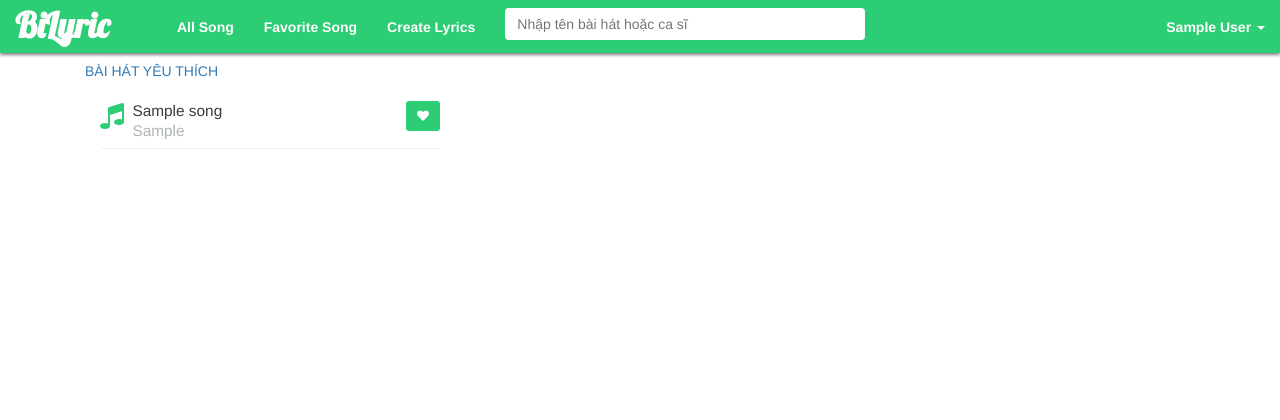
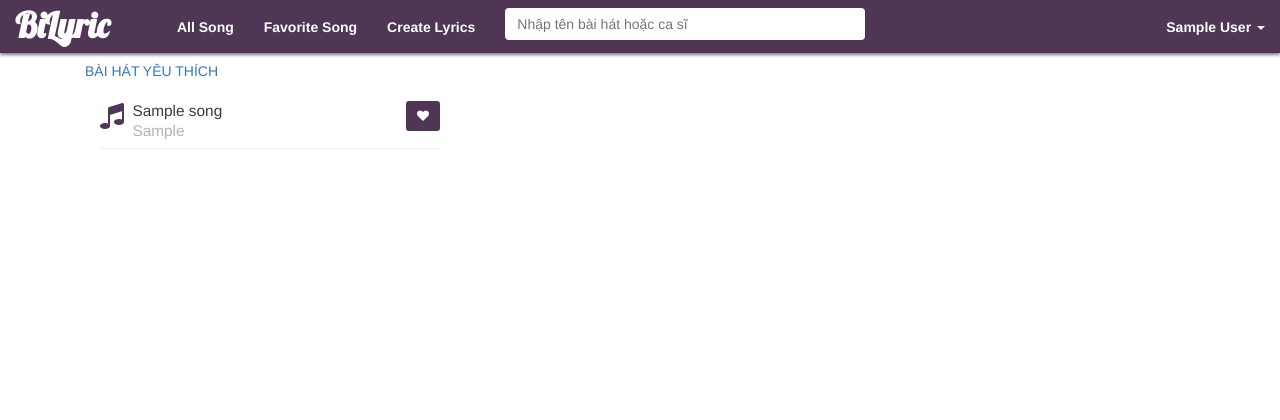
Before and after one commit to cuongnb14/bilyric, a Django app: a page that uses bilyric/templates/frontend/base.html in a window 1280 px wide. Shown: the top 420 px of the page. Run offline with Django 3.2, Linux system fonts and the light colour scheme; a user stored in the database is signed in; tables that the repository leaves empty hold one stand-in row (values such as "Sample post"); parts of the project's set-up code (start-up, migrations or seed data) failed here and were passed over; some libraries are stand-ins or nearby versions.

Commit message:
change primary color to #4e3654

```diff
--- a/bilyric/static/assets/css/custom.css
+++ b/bilyric/static/assets/css/custom.css
@@ -12,7 +12,7 @@ body {
 }
 
 .navbar {
-  background-color: #2dcd75;
+  background-color: #4e3654;
   /*background-image: url("/static/assets/images/bg-topbar.jpg");*/
   border: none;
   -webkit-box-shadow: 0px 2px 3px 0px rgba(0, 0, 0, 0.49);
@@ -32,17 +32,17 @@ body {
 }
 
 .nav li {
-  border-top: #2dcd75 solid 2px !important;
+  border-top: #4e3654 solid 2px !important;
   /*border-bottom: #14a0f8 solid 3px !important;*/
 }
 
 .nav li:hover {
   border-top: #ffffff solid 2px !important;
-  background-color: #5ce59a !important;
+  background-color: #604466 !important;
 }
 
 /*.nav li:hover a {*/
-  /*color: #2dcd75 !important;*/
+  /*color: #4e3654 !important;*/
 /*}*/
 
 .nav .dropdown-menu li {
@@ -50,7 +50,7 @@ body {
 }
 
 .navbar-default .navbar-nav > .open > a {
-  background-color: #2dcd75 !important;
+  background-color: #4e3654 !important;
 }
 
 .nav .dropdown-menu a {
@@ -58,17 +58,17 @@ body {
 }
 
 .btn-bil {
-  background-color: #2dcd75;
+  background-color: #4e3654;
   color: #fff;
 }
 
 .btn-bil:hover {
-  background-color: #5ce59a;
+  background-color: #9d72a7;
   color: #fff;
 }
 
 .fa-music {
-  color: #2dcd75;
+  color: #4e3654;
 }
 
 .song-title {
@@ -118,8 +118,8 @@ body {
 }
 
 .pagination > .active > a, .pagination > .active > a:focus, .pagination > .active > a:hover, .pagination > .active > span, .pagination > .active > span:focus, .pagination > .active > span:hover {
-  background-color: #2dcd75;
-  border-color: #2dcd75;
+  background-color: #4e3654;
+  border-color: #4e3654;
 }
 
 .bil-tab li a {
@@ -213,7 +213,7 @@ body {
 
 .song-item a:hover {
   text-decoration: none;
-  color: #2dcd75;
+  color: #d033f8;
 }
 
 /*end song item*/
```
